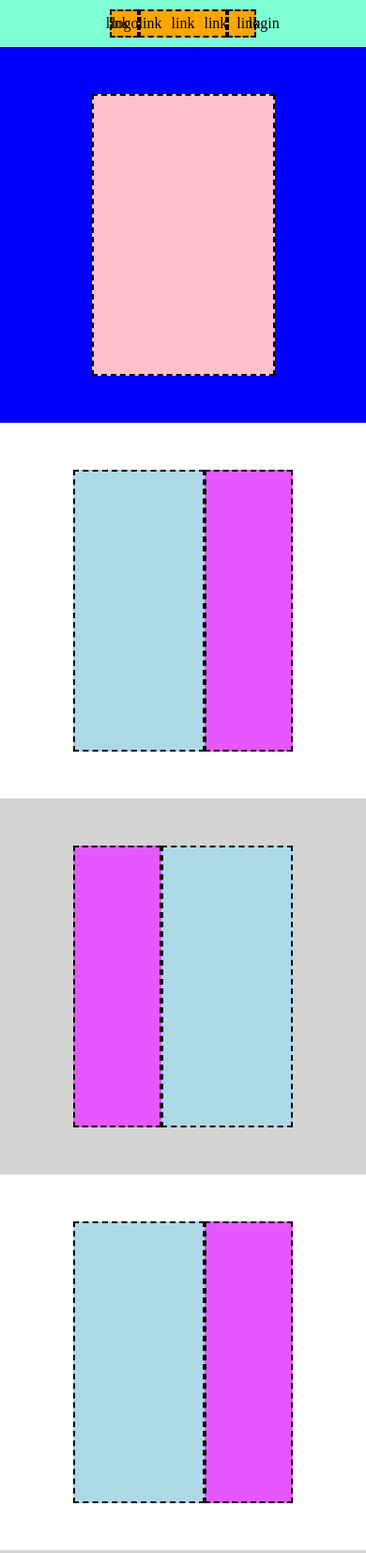
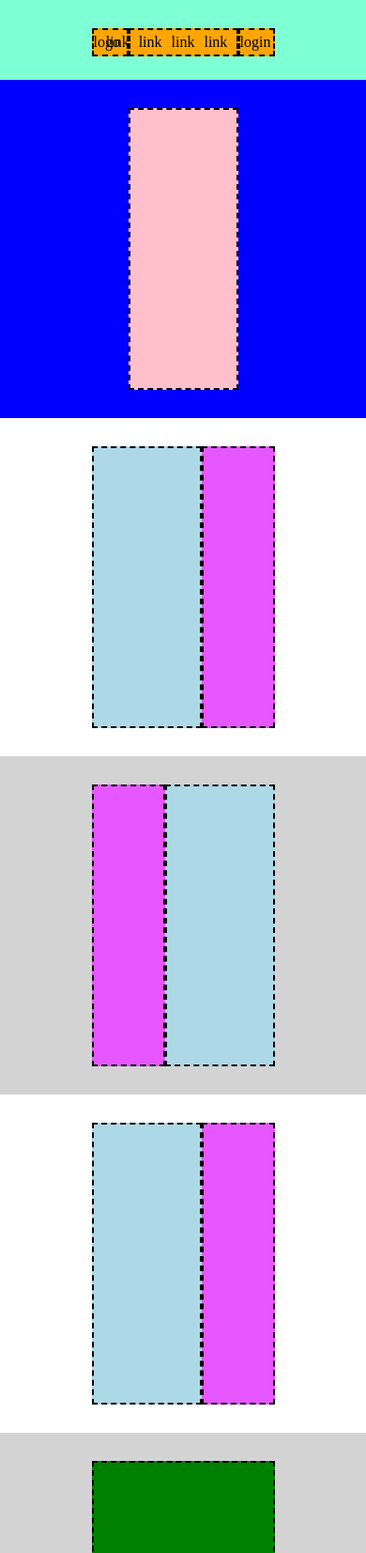
Before and after one commit to Andrea030105/html-css-struttura-discord, a plain HTML site: page index.html in a window 390 px wide. Shown: the top 1653 px of the page at 94% size. Drawn offline with Linux system fonts and the light colour scheme.

Commit message:
correct-exercise

```diff
--- a/css/style.css
+++ b/css/style.css
@@ -7,49 +7,52 @@
 /*Utility*/
 
 .container {
-    width: 60%;
+    width: 50%;
     margin: 0 auto;
+}
+
+.padding-vertical-30 {
+    padding: 30px 0;
+}
+
+.row {
+    width: 100%;
+    display: flex;
 }
 
 /* header */
 
-.container-header {
-    width: 40%;
-    margin: 0 auto;
+header {
+    height: 85px;
+    background-color: aquamarine;
 }
 
-header {
-    background-color: aquamarine;
-    height: 50px;
+.container header {
     display: flex;
     align-items: center;
 }
 
-.row-header {
+.col-sm-header {
+    height: 30px;
+    width: 20%;
+    border: dashed 2px black;
+    background-color: orange;
     display: flex;
-    justify-content: space-between;
-    background-color: orange;
+    align-items: center;
 }
 
-.col-sm-header {
-    width: 20%;
+.col-lg-header {
+    width: 60%;
+    height: 30px;
     border: dashed 2px black;
     display: flex;
     align-items: center;
-    height: 30px;
+    justify-content: center;
+    background-color: orange;
 }
 
 .col-sm-header p {
     margin: 77%;
-}
-
-.col-lg-header {
-    width: 60%;
-    border: dashed 2px black;
-    display: flex;
-    align-items: center;
-    justify-content: center;
-    height: 30px;
 }
 
 ul {
@@ -66,22 +69,17 @@ li {
 
 /* Section 1 */
 
-.container-bgcolor-s1 {
-    width: 100%;
-    height: 400px;
+.background-blu {
     background-color: blue;
-
 }
 
-.row-s1 {
-    display: flex;
-    justify-content: center;
-    align-items: center;
-    height: 400px;
+.container-s1 {
+    width: 30%;
+    margin: 0 auto;
 }
 
 .col-lg-s1 {
-    width: 50%;
+    width: 100%;
     height: 300px;
     background-color: pink;
     border: dashed 2px black;
@@ -89,27 +87,14 @@ li {
 
 /* Section 2 */
 
-.container-bgcolor-s2 {
-    width: 100%;
-    height: 400px;
-    background-color: white;
-}
-
-.row-s2 {
-    display: flex;
-    justify-content: center;
-    align-items: center;
-    height: 400px;
-}
-
-.col-lg-s2 {
+.col-lg-60 {
     width: 60%;
     height: 300px;
     background-color: lightblue;
     border: dashed 2px black;
 }
 
-.col-sm-s2 {
+.col-sm-40 {
     width: 40%;
     height: 300px;
     background-color: #e657ff;
@@ -118,76 +103,11 @@ li {
 
 /* Section 3 */
 
-.container-bgcolor-s3 {
-    width: 100%;
-    height: 400px;
+.background-grey {
     background-color: lightgray;
 }
 
-.row-s3 {
-    display: flex;
-    justify-content: center;
-    align-items: center;
-    height: 400px;
-}
-
-.col-lg-s3 {
-    width: 60%;
-    height: 300px;
-    background-color: lightblue;
-    border: dashed 2px black;
-}
-
-.col-sm-s3 {
-    width: 40%;
-    height: 300px;
-    background-color: #e657ff;
-    border: dashed 2px black;
-}
-
-/* Section 4 */
-
-.container-bgcolor-s4 {
-    width: 100%;
-    height: 400px;
-    background-color: white;
-}
-
-.row-s4 {
-    display: flex;
-    justify-content: center;
-    align-items: center;
-    height: 400px;
-}
-
-.col-lg-s4 {
-    width: 60%;
-    height: 300px;
-    background-color: lightblue;
-    border: dashed 2px black;
-}
-
-.col-sm-s4 {
-    width: 40%;
-    height: 300px;
-    background-color: #e657ff;
-    border: dashed 2px black;
-}
-
 /* Section 5 */
-
-.container-bgcolor-s5 {
-    width: 100%;
-    height: 700px;
-    background-color: lightgray;
-}
-
-.row-s5 {
-    display: flex;
-    justify-content: center;
-    align-items: center;
-    height: 700px;
-}
 
 .col-lg-s5 {
     width: 100%;
@@ -198,17 +118,8 @@ li {
 
 /* Section 6 */
 
-.container-bgcolor-s6 {
-    width: 100%;
-    height: 500px;
+.background-black {
     background-color: black;
-}
-
-.row-s6 {
-    display: flex;
-    justify-content: center;
-    align-items: center;
-    height: 500px;
 }
 
 .col-lg-s6 {
--- a/index.html
+++ b/index.html
@@ -10,8 +10,8 @@
 
 <body>
     <header>
-        <nav class="container-header">
-            <div class="row-header">
+        <div class="container padding-vertical-30">
+            <div class="row">
                 <div class="col-sm-header">
                     logo
                 </div>
@@ -25,59 +25,57 @@
                     </ul>
                 </div>
                 <div class="col-sm-header">
-                    <p>login</p>
-                </div>
-            </div>
-        </nav>
-    </header>
-    <main>
-        <div class="container-bgcolor-s1">
-            <div class="row-s1">
-                <div class="col-lg-s1">
+                    login
                 </div>
             </div>
         </div>
-        <div class="container-bgcolor-s2">
-            <div class="container">
-                <div class="row-s2">
-                    <div class="col-lg-s2">
-                    </div>
-                    <div class="col-sm-s2">
+    </header>
+    <main>
+        <div class="background-blu">
+            <div class="container-s1 padding-vertical-30">
+                <div class="row">
+                    <div class="col-lg-s1">
                     </div>
                 </div>
             </div>
         </div>
-        <div class="container-bgcolor-s3">
-            <div class="container">
-                <div class="row-s3">
-                    <div class="col-sm-s3">
+        <div class="container padding-vertical-30">
+            <div class="row">
+                <div class="col-lg-60">
+                </div>
+                <div class="col-sm-40">
+                </div>
+            </div>
+        </div>
+        <div class="background-grey">
+            <div class="container padding-vertical-30">
+                <div class="row">
+                    <div class="col-sm-40">
                     </div>
-                    <div class="col-lg-s3">
+                    <div class="col-lg-60">
                     </div>
                 </div>
             </div>
         </div>
-        <div class="container-bgcolor-s4">
-            <div class="container">
-                <div class="row-s4">
-                    <div class="col-lg-s4">
-                    </div>
-                    <div class="col-sm-s4">
-                    </div>
+        <div class="container padding-vertical-30">
+            <div class="row">
+                <div class="col-lg-60">
+                </div>
+                <div class="col-sm-40">
                 </div>
             </div>
         </div>
-        <div class="container-bgcolor-s5">
-            <div class="container">
-                <div class="row-s5">
+        <div class="background-grey">
+            <div class="container padding-vertical-30">
+                <div class="row">
                     <div class="col-lg-s5">
                     </div>
                 </div>
             </div>
         </div>
-        <div class="container-bgcolor-s6">
-            <div class="container">
-                <div class="row-s6">
+        <div class="background-black">
+            <div class="container padding-vertical-30">
+                <div class="row">
                     <div class="col-lg-s6">
                     </div>
                     <div class="col-sm-s6">
```
